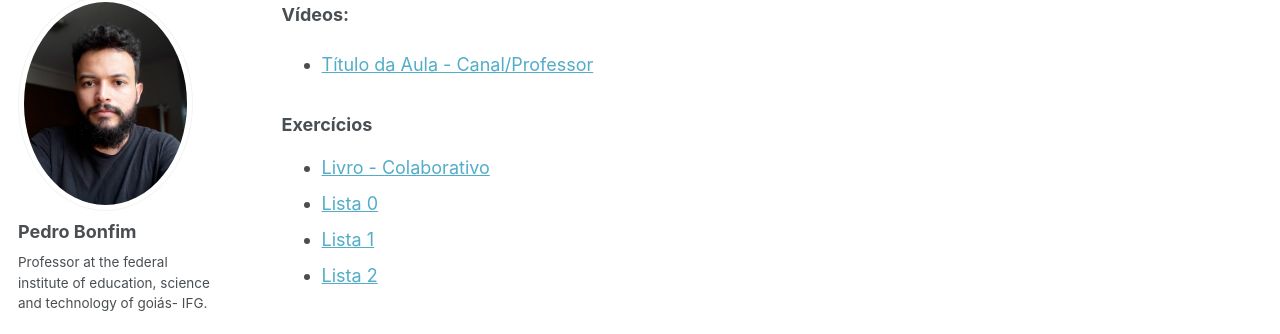
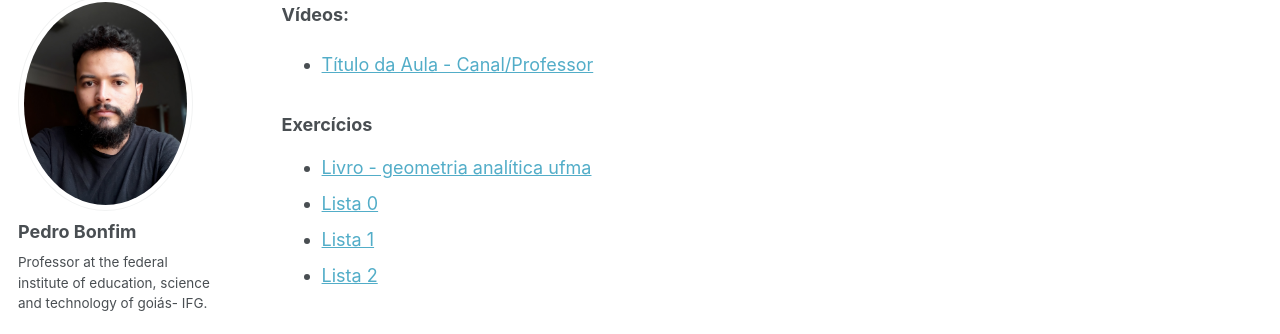
Before and after one commit to pedroassuncaofilho/pedroassuncaofilho.github.io, a Jekyll site: the page built from _teaching/geometriaanalitica.md, in a window 1280 px wide and 900 px high, scrolled down 1695 px. Shown: the part 103-437 px from the top of the window. Built offline with Jekyll 4.4.1, drawn with Linux system fonts in a browser that asks for light colours; some web fonts are replaced.

Commit message:
Update geometriaanalitica.md

```diff
--- a/_teaching/geometriaanalitica.md
+++ b/_teaching/geometriaanalitica.md
@@ -68,7 +68,7 @@ Para adicionar novos vídeos, use o formato:
 
 ### Exercícios
 
-  -  [Livro - Colaborativo](URL_DO_LIVRO)
+  -  [Livro - geometria analítica ufma](http://www.mat.ufrgs.br/~portosil/geometria-analitica-ufma.pdf)
   - [Lista 0](https://www.dropbox.com/scl/fi/8zwf8zc3e5a4am4cqnvr0/Lista1_GA__1-2b403da6c46d44beb57c5ebe41863d02.pdf?rlkey=1uklysm6ralutp5qlyzpa9cev&st=hfgtpihr&dl=0)
   - [Lista 1](https://www.dropbox.com/scl/fi/c74qj6ymw3h3c5nicb1is/Lista_GA_3_1-1-82758a3f219e4a26a996724082b98c21.pdf?rlkey=a4962qye4mrmefczmm5ua1wat&st=lq1jkahi&dl=0)
   - [Lista 2](https://www.dropbox.com/scl/fi/xkx4hgmw1ck8nl3bkng3p/lista.pdf?rlkey=4z6vh5s5n9dif38shg7yt3dxe&st=8nbi0geu&dl=0)
```
